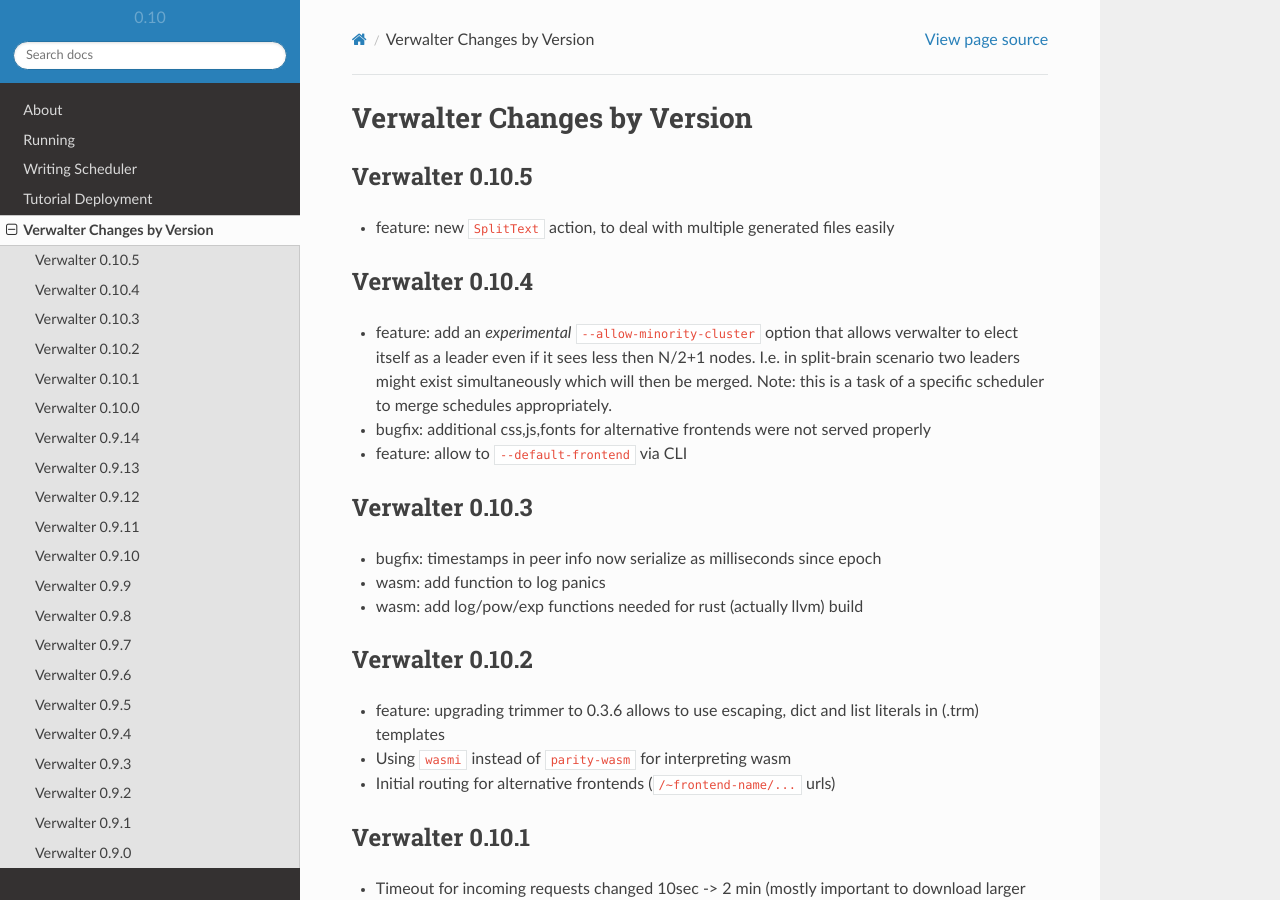
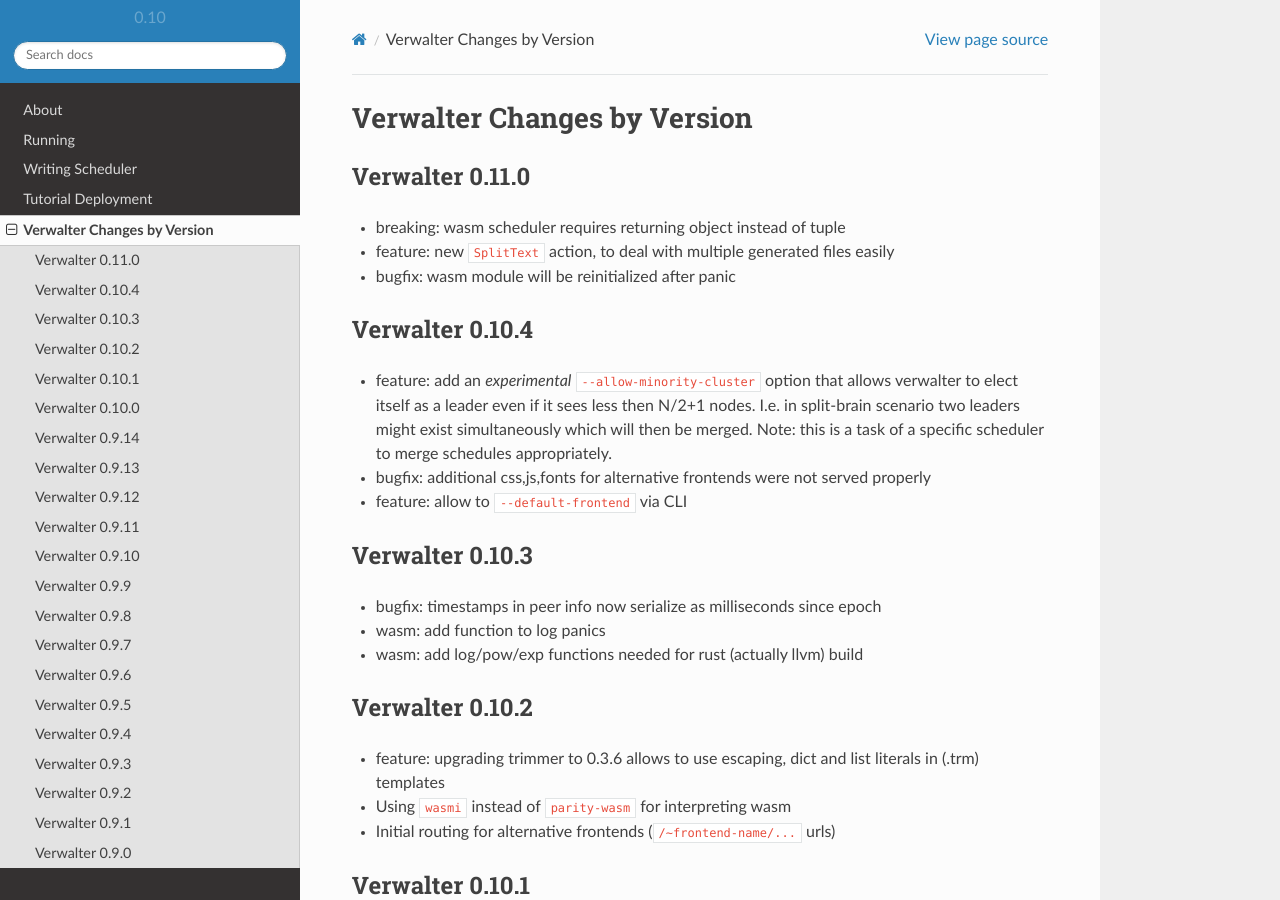
Before and after one commit to tailhook/verwalter, a Sphinx documentation site: the page built from doc/changelog.rst, in a window 1280 px wide and 900 px high. Built offline with Sphinx 7.4.7 and the Read the Docs theme 2.0.0, drawn with Linux system fonts in a browser that asks for light colours.

Commit message:
Update changelog

```diff
--- a/doc/changelog.rst
+++ b/doc/changelog.rst
@@ -2,13 +2,15 @@
 ============================
 
 
-.. _changelog-0.10.5:
+.. _changelog-0.11.0:
 
-Verwalter 0.10.5
+Verwalter 0.11.0
 ----------------
 
+* breaking: wasm scheduler requires returning object instead of tuple
 * feature: new ``SplitText`` action, to deal with multiple generated
   files easily
+* bugfix: wasm module will be reinitialized after panic
 
 
 .. _changelog-0.10.4:
```
